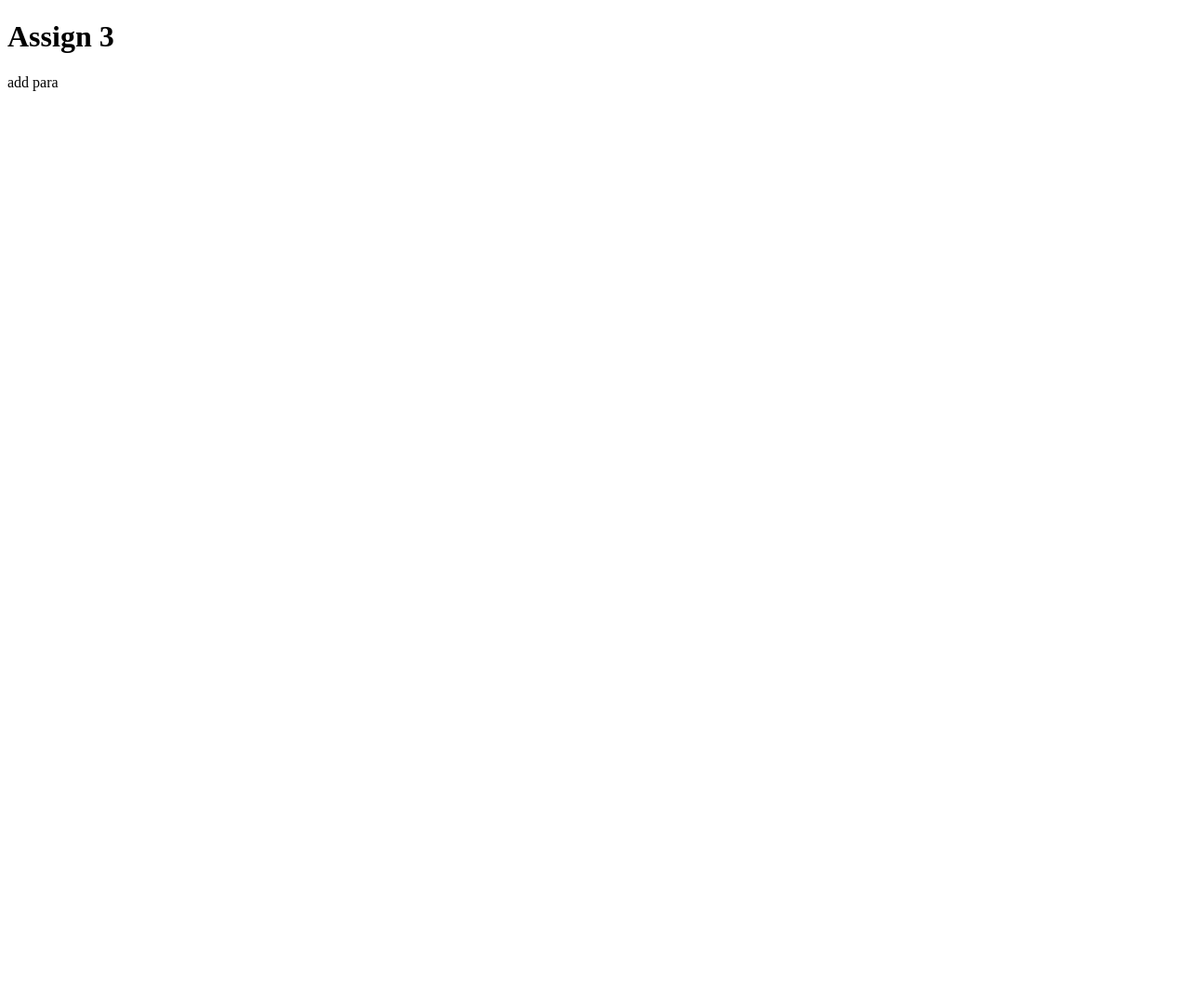
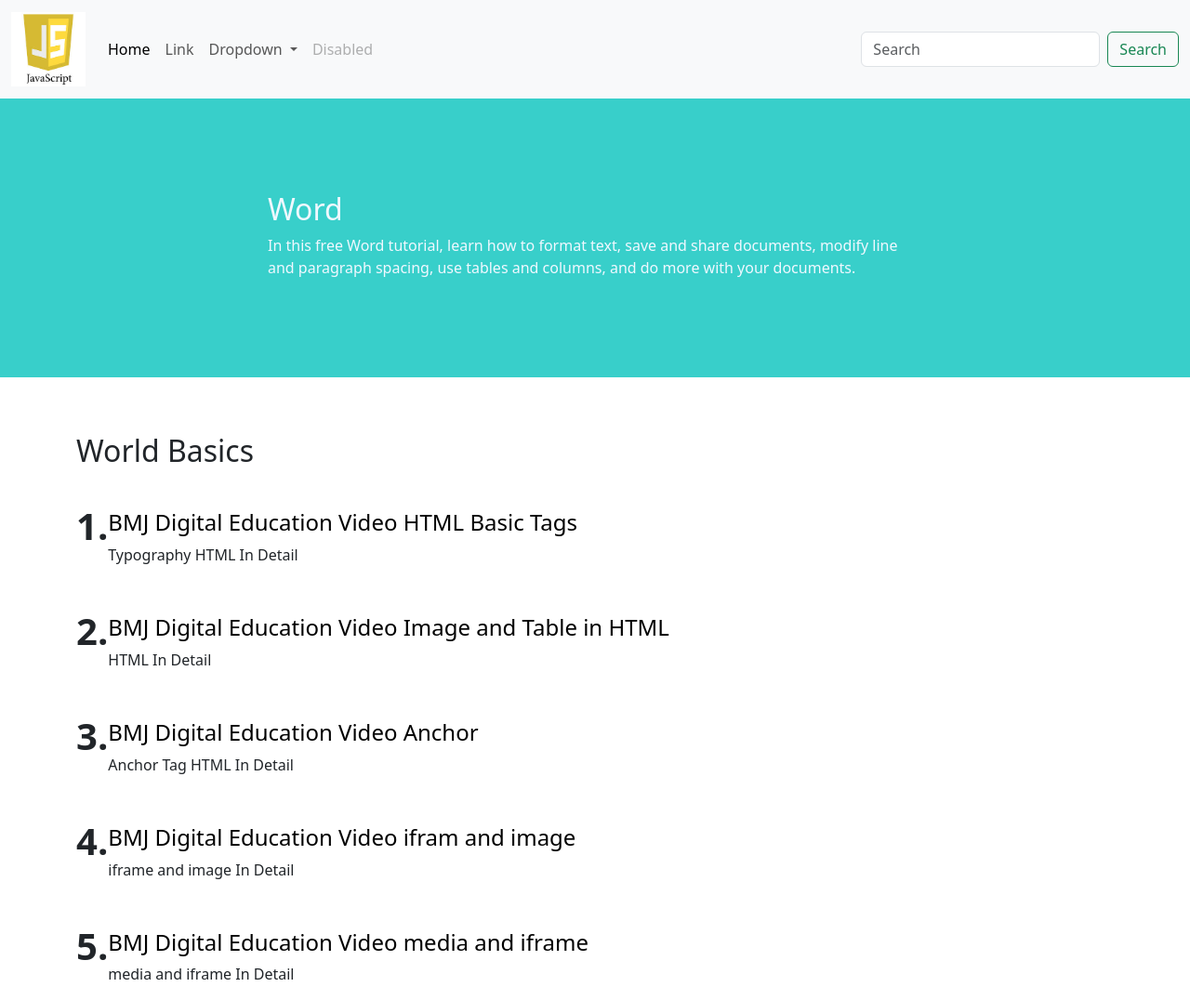
Before and after one commit to SufyanChohan/Assignment-Html-3, a plain HTML site: page index.html in a window 1280 px wide. Shown: the whole page at 93% size. Before the commit the page ends 800 px from the top, so only its background shows below. Drawn offline with nearby package versions, Linux system fonts and the light colour scheme.

Commit message:
assignment done

```diff
--- a/index.html
+++ b/index.html
@@ -4,9 +4,99 @@
     <meta charset="UTF-8">
     <meta name="viewport" content="width=device-width, initial-scale=1.0">
     <title>Assignment 3</title>
+    <link rel="stylesheet" href="	https://cdn.jsdelivr.net/npm/bootstrap@5.3.3/dist/css/bootstrap.min.css">
 </head>
 <body>
-    <h1>Assign 3</h1>
-    <p>add para</p>
+    <nav class="navbar navbar-expand-lg bg-body-tertiary">
+        <div class="container-fluid">
+          <a class="navbar-brand" href="./index.html"><img width="80px" height="80pxs" src="./logo1.png" alt=""></a>
+          <button class="navbar-toggler" type="button" data-bs-toggle="collapse" data-bs-target="#navbarSupportedContent" aria-controls="navbarSupportedContent" aria-expanded="false" aria-label="Toggle navigation">
+            <span class="navbar-toggler-icon"></span>
+          </button>
+          <div class="collapse navbar-collapse" id="navbarSupportedContent">
+            <ul class="navbar-nav me-auto mb-2 mb-lg-0">
+              <li class="nav-item">
+                <a class="nav-link active" aria-current="page" href="#">Home</a>
+              </li>
+              <li class="nav-item">
+                <a class="nav-link" href="#">Link</a>
+              </li>
+              <li class="nav-item dropdown">
+                <a class="nav-link dropdown-toggle" href="#" role="button" data-bs-toggle="dropdown" aria-expanded="false">
+                  Dropdown
+                </a>
+                <ul class="dropdown-menu">
+                  <li><a class="dropdown-item" href="#">Action</a></li>
+                  <li><a class="dropdown-item" href="#">Another action</a></li>
+                  <li><hr class="dropdown-divider"></li>
+                  <li><a class="dropdown-item" href="#">Something else here</a></li>
+                </ul>
+              </li>
+              <li class="nav-item">
+                <a class="nav-link disabled" aria-disabled="true">Disabled</a>
+              </li>
+            </ul>
+            <form class="d-flex" role="search">
+              <input class="form-control me-2" type="search" placeholder="Search" aria-label="Search">
+              <button class="btn btn-outline-success" type="submit">Search</button>
+            </form>
+          </div>
+        </div>
+      </nav>
+      <div style="width: 100%; height: 300px; background-color: #38CFCA;">
+        <div style="width: 55%; margin: auto;padding-top: 100px;">
+            <h2 style="color: aliceblue;">Word</h2>
+            <p style="color: aliceblue;">In this free Word tutorial, learn how to format text, save and share documents, modify line and paragraph spacing, use tables and columns, and do more with your documents.</p>
+        </div>
+
+      </div>
+      <div class="container" style="padding-top: 60px;">
+        <h2>World Basics</h2>
+      </div>
+      <div class="container" style="display: flex;padding-top: 30px;">
+       <h1 ><b>1.</b></h1>
+       <div >
+       <h4 style="padding-top: 6px;"><a style="text-decoration: none; color: black;" href="./index1.html">BMJ Digital Education Video HTML Basic Tags</a></h4>
+       <p>Typography HTML In Detail </p>
+    </div>
+      </div>
+      <div class="container" style="display: flex;padding-top: 30px;">
+        <h1 ><b>2.</b></h1>
+        <div >
+        <h4 style="padding-top: 6px;"><a style="text-decoration: none; color: black;" href="./index2.html">BMJ Digital Education Video Image and Table in HTML</a></h4>
+        <p> HTML In Detail </p>
+     </div>
+       </div>
+       <div class="container" style="display: flex;padding-top: 30px;">
+        <h1 ><b>3.</b></h1>
+        <div >
+        <h4 style="padding-top: 6px;"><a style="text-decoration: none; color: black;" href="./index3.html">BMJ Digital Education Video Anchor</a></h4>
+        <p>Anchor Tag HTML In Detail </p>
+     </div>
+       </div>
+       <div class="container" style="display: flex; padding-top: 30px;">
+        <h1 ><b>4.</b></h1>
+        <div >
+        <h4 style="padding-top: 6px;"><a style="text-decoration: none; color: black;" href="./index4.html">BMJ Digital Education Video ifram and image</a></h4>
+        <p>iframe and image In Detail </p>
+     </div>
+       </div>
+       <div class="container" style="display: flex; padding-top: 30px;">
+        <h1 ><b>5.</b></h1>
+        <div >
+        <h4 style="padding-top: 6px;"><a style="text-decoration: none; color: black;" href="./index5.html">BMJ Digital Education Video
+            media and iframe
+        </a></h4>
+        <p>media and iframe In Detail </p>
+     </div>
+       </div>
+
+
+
+
+
+
+
+    <script src="https://cdn.jsdelivr.net/npm/bootstrap@5.3.3/dist/js/bootstrap.bundle.min.js"></script>
 </body>
 </html>
```
Also changed, not shown: index1.html (added, +61 -0 lines), index2.html (added, +61 -0 lines), index3.html (added, +61 -0 lines), index4.html (added, +61 -0 lines), index5.html (added, +61 -0 lines), logo.png (added), logo1.png (added).
